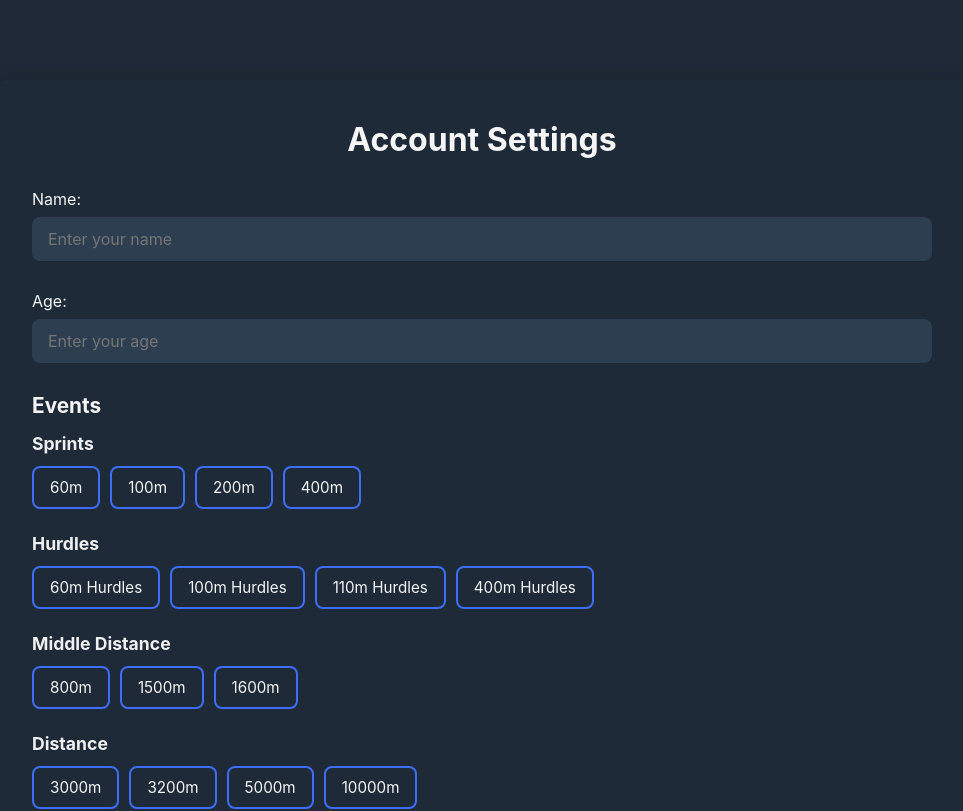
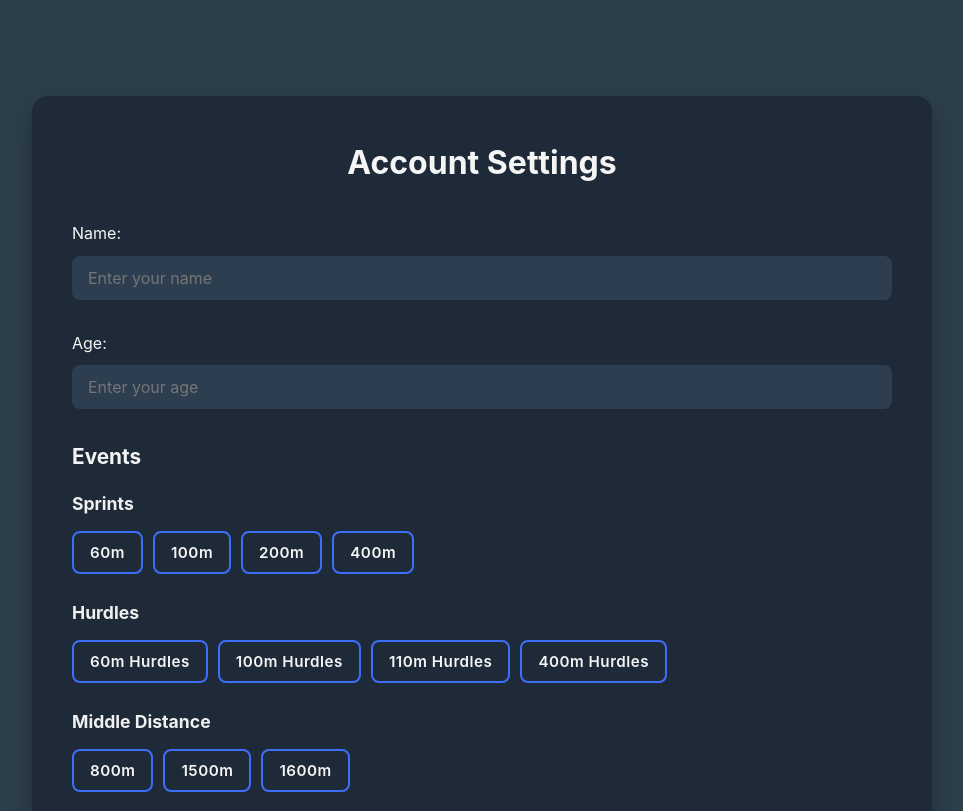
Before and after one commit to zkralec/StrideLab, a React (Create React App) app in the folder stridelab/: page /settings in a window 1280 px wide. Shown: the top 811 px of the page, without its empty margins (158-1121 px from the left). Built offline with nearby package versions, Linux system fonts and the light colour scheme.

Commit message:
Updated login, signup, forgotpassword sections

```diff
--- a/stridelab/src/App.js
+++ b/stridelab/src/App.js
@@ -6,6 +6,7 @@ import AthleteOnboarding from "./pages/AthleteOnboarding";
 import AthleteDashboard from "./pages/AthleteDashboard";
 import AthleteSettings from "./pages/AthleteSettings";
 import PlanGenerator from "./components/PlanGenerator";
+import ForgotPassword from "./pages/ForgotPassword";
 
 function App() {
   return (
@@ -17,6 +18,7 @@ function App() {
         <Route path="/dashboard" element={<AthleteDashboard />} />
         <Route path="/settings" element={<AthleteSettings />} />
         <Route path="/plan" element={<PlanGenerator />} />
+        <Route path="/forgot" element={<ForgotPassword />} />
       </Routes>
     </Router>
   );
--- a/stridelab/src/pages/AthleteDashboard.js
+++ b/stridelab/src/pages/AthleteDashboard.js
@@ -1,6 +1,7 @@
 import React, { useEffect, useState } from "react";
 import { auth, db } from "../utils/firebase";
 import { doc, getDoc } from "firebase/firestore";
+import { signOut } from "firebase/auth";
 import { useNavigate } from "react-router-dom";
 import "../styles/AthleteDashboard.css";
 
@@ -32,11 +33,19 @@ export default function AthleteDashboard() {
     navigate(`/plan?duration=${duration}&weights=${includeWeights}`);
   };
 
+  const handleLogout = async () => {
+    await signOut(auth);
+    navigate("/");
+  };
+
   if (!userData) return null;
 
   return (
     <div className="dashboard-container">
       <div className="dashboard-header">
+        <button className="logout-button" onClick={handleLogout}>
+          Logout
+        </button>
         <h1>Welcome to StrideLab</h1>
         <button className="settings-button" onClick={() => navigate("/settings")}>
           Settings
@@ -53,14 +62,13 @@ export default function AthleteDashboard() {
         </div>
 
         <div className="weights-toggle">
-          <label>
-            <input
-              type="checkbox"
-              checked={includeWeights}
-              onChange={(e) => setIncludeWeights(e.target.checked)}
-            />
-            Include Weight Training
-          </label>
+          <span className="toggle-label">Include Weight Training:</span>
+          <button
+            className={`selectable-button ${includeWeights ? "selected" : ""}`}
+            onClick={() => setIncludeWeights(!includeWeights)}
+          >
+            {includeWeights ? "Yes" : "No"}
+          </button>
         </div>
       </div>
     </div>
--- a/stridelab/src/pages/AthleteSignUp.js
+++ b/stridelab/src/pages/AthleteSignUp.js
@@ -2,7 +2,7 @@ import React, { useState } from "react";
 import { auth, db } from "../utils/firebase";
 import { createUserWithEmailAndPassword } from "firebase/auth";
 import { doc, setDoc } from "firebase/firestore";
-import { useNavigate } from "react-router-dom";
+import { useNavigate, Link } from "react-router-dom";
 import '../styles/AthleteSignup.css';
 
 export default function AthleteSignup() {
@@ -45,6 +45,9 @@ export default function AthleteSignup() {
           onChange={(e) => setPassword(e.target.value)} required />
         <button type="submit">Create Account</button>
       </form>
+      <p style={{ marginTop: "1rem" }}>
+        Already have an account? <Link to="/">Login</Link>
+      </p>
     </div>
   );
 }
--- /dev/null
+++ b/stridelab/src/pages/ForgotPassword.js
@@ -0,0 +1,49 @@
+import React, { useState } from "react";
+import { sendPasswordResetEmail } from "firebase/auth";
+import { auth } from "../utils/firebase";
+import { Link } from "react-router-dom";
+import "../styles/Login.css";
+
+export default function ForgotPassword() {
+  const [email, setEmail] = useState("");
+  const [message, setMessage] = useState("");
+  const [error, setError] = useState("");
+
+  const handleReset = async (e) => {
+    e.preventDefault();
+    setError("");
+    setMessage("");
+
+    try {
+        await sendPasswordResetEmail(auth, email);
+        setMessage("Password reset email sent! Check your inbox.");
+    } catch (err) {
+        if (err.code === "auth/user-not-found") {
+        setError("No account found with that email.");
+        } else if (err.code === "auth/invalid-email") {
+        setError("Please enter a valid email address.");
+        } else {
+        setError("Failed to send reset email. Please try again later.");
+        }
+    }
+    };
+
+  return (
+    <div className="login-container">
+      <h2>Reset Password</h2>
+      <form onSubmit={handleReset}>
+        {error && <p className="error">{error}</p>}
+        {message && <p style={{ color: "#00e676", fontWeight: "500" }}>{message}</p>}
+        <input
+          type="email"
+          placeholder="Enter your email"
+          value={email}
+          onChange={(e) => setEmail(e.target.value)}
+          required
+        />
+        <button type="submit">Send Reset Email</button>
+      </form>
+      <p><Link to="/">Back to login</Link></p>
+    </div>
+  );
+}
--- a/stridelab/src/pages/Login.js
+++ b/stridelab/src/pages/Login.js
@@ -42,6 +42,9 @@ export default function Login() {
         />
         <button type="submit">Login</button>
       </form>
+      <p>
+        <Link to="/forgot">Forgot your password?</Link>
+      </p>
       <p style={{ marginTop: "1rem" }}>
         Don't have an account? <Link to="/signup">Create one</Link>
       </p>
--- a/stridelab/src/styles/AthleteDashboard.css
+++ b/stridelab/src/styles/AthleteDashboard.css
@@ -23,6 +23,7 @@
   display: flex;
   gap: 10px;
   justify-content: center;
+  margin-top: 15px;
   margin-bottom: 20px;
   flex-wrap: wrap;
 }
@@ -50,11 +51,31 @@
 .weights-toggle {
   margin-top: 30px;
   font-size: 1.1rem;
+  display: flex;
+  align-items: center;
+  justify-content: center;
+  gap: 15px;
+  flex-wrap: wrap;
 }
 
-.weights-toggle input[type="checkbox"] {
-  margin-right: 10px;
-  transform: scale(1.2);
+.toggle-label {
+  color: #f5f5f5;
+}
+
+.selectable-button {
+  padding: 10px 16px;
+  border: 2px solid #3d6ef7;
+  border-radius: 8px;
+  background-color: transparent;
+  color: #f5f5f5;
+  cursor: pointer;
+  font-size: 0.95rem;
+  transition: background-color 0.3s ease, color 0.3s ease;
+}
+
+.selectable-button.selected {
+  background-color: #3d6ef7;
+  color: #fff;
 }
 
 .settings-button {
@@ -80,3 +101,21 @@
   margin-top: 20px;
   color: #ccc;
 }
+
+.logout-button {
+  position: absolute;
+  top: 20px;
+  left: 30px;
+  background-color: #3d6ef7;
+  color: white;
+  padding: 10px 16px;
+  border: none;
+  border-radius: 8px;
+  font-size: 0.95rem;
+  cursor: pointer;
+  transition: background-color 0.3s ease;
+}
+
+.logout-button:hover {
+  background-color: #2a5ee8;
+}
--- a/stridelab/src/styles/Global.css
+++ b/stridelab/src/styles/Global.css
@@ -1,63 +1,89 @@
-/* global.css */
+:root {
+  --primary-color: #2563eb; /* blue-600 */
+  --accent-color: #38bdf8;  /* sky-400 */
+  --background-color: #2c3f4b; /* sky-100 */
+  --card-bg: #ffffff;
+  --text-color: #0f172a; /* slate-900 */
+  --muted-text: #64748b; /* slate-500 */
+  --border-color: #e2e8f0; /* slate-200 */
+  --shadow-color: rgba(37, 99, 235, 0.12); /* blue-600 w/ opacity */
+  --transition-speed: 0.3s;
+  --radius: 14px;
+  --font: 'Inter', 'Segoe UI', Roboto, sans-serif;
+}
 
-:root {
-  --font-main: 'Inter', sans-serif;
-  --color-bg: #1f2937;
-  --color-text: #f9fafb;
-  --color-primary: #3b82f6;
-  --color-accent: #2563eb;
-  --color-muted: #9ca3af;
-  --border-radius: 12px;
-  --transition-default: all 0.25s ease;
+* {
+  box-sizing: border-box;
+  margin: 0;
+  padding: 0;
+  font-family: var(--font);
 }
 
 body {
-  margin: 0;
-  background-color: var(--color-bg);
-  color: var(--color-text);
-  font-family: var(--font-main);
-  transition: var(--transition-default);
+  background-color: var(--background-color);
+  color: var(--text-color);
+  line-height: 1.7;
+  -webkit-font-smoothing: antialiased;
+  transition: background-color var(--transition-speed), color var(--transition-speed);
+  padding: 1rem;
 }
 
-input, button, select, textarea {
-  font-family: inherit;
-  padding: 0.5rem 1rem;
+button {
+  background-color: var(--primary-color);
+  color: white;
+  border: none;
+  padding: 0.7rem 1.4rem;
+  border-radius: var(--radius);
+  cursor: pointer;
+  font-weight: 600;
+  letter-spacing: 0.5px;
+  transition: background-color var(--transition-speed), transform var(--transition-speed), box-shadow var(--transition-speed);
+}
+
+button:hover {
+  background-color: var(--accent-color);
+  transform: scale(1.04);
+  box-shadow: 0 6px 14px var(--shadow-color);
+}
+
+input,
+select,
+textarea {
+  padding: 0.65rem 1rem;
+  border-radius: var(--radius);
+  border: 1px solid var(--border-color);
+  background: white;
   font-size: 1rem;
-  border-radius: var(--border-radius);
-  border: 1px solid var(--color-muted);
-  background-color: #374151;
-  color: var(--color-text);
-  transition: var(--transition-default);
+  transition: box-shadow var(--transition-speed), border-color var(--transition-speed);
+}
+
+input:focus,
+select:focus,
+textarea:focus {
+  border-color: var(--primary-color);
+  box-shadow: 0 0 0 3px var(--shadow-color);
   outline: none;
 }
 
-button {
-  background-color: var(--color-primary);
-  color: white;
-  border: none;
-  cursor: pointer;
+.card {
+  background: var(--card-bg);
+  padding: 1.75rem;
+  border-radius: var(--radius);
+  box-shadow: 0 4px 20px var(--shadow-color);
+  transition: box-shadow var(--transition-speed), transform var(--transition-speed);
 }
 
-button:hover {
-  background-color: var(--color-accent);
+.card:hover {
+  box-shadow: 0 10px 28px var(--shadow-color);
+  transform: translateY(-4px);
 }
 
-h1, h2, h3, h4, h5 {
-  margin-top: 0;
+a {
+  color: var(--primary-color);
+  text-decoration: none;
+  transition: color var(--transition-speed);
 }
 
-.container {
-  max-width: 800px;
-  margin: 0 auto;
-  padding: 2rem;
+a:hover {
+  color: var(--accent-color);
 }
-
-.card {
-  background-color: #2d3748;
-  color: var(--color-text);
-  padding: 1.5rem;
-  margin: 1rem 0;
-  border-radius: var(--border-radius);
-  box-shadow: 0 4px 10px rgba(0, 0, 0, 0.2);
-  transition: var(--transition-default);
-}
```
Also changed, not shown: stridelab/firebase.json.
